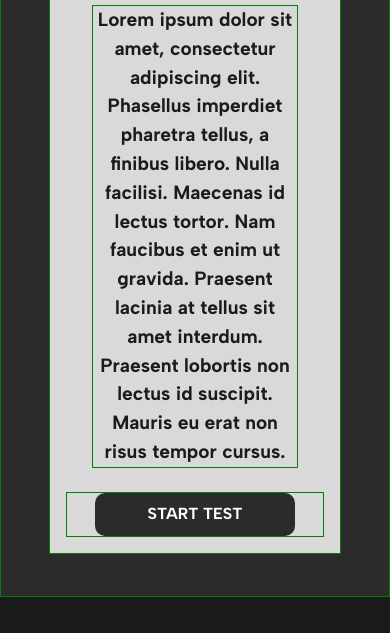
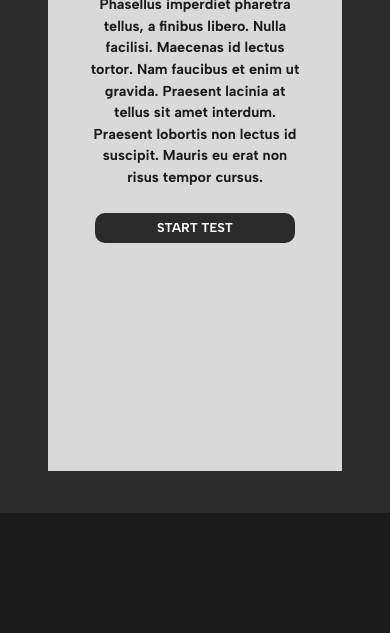
Before and after one commit to choco-melk/hackathon-democratech-Adobo-Ni-Clyde, a plain HTML site: page voting-test.html in a window 390 px wide. Shown: the part 211-844 px from the top of the page. Drawn offline with Linux system fonts and the light colour scheme.

Commit message:
finished on responsive web design for all websites :> -Jave

```diff
--- a/voting-test-stylesheet.css
+++ b/voting-test-stylesheet.css
@@ -310,9 +310,6 @@ h5, label{
 
 
 @media screen and (max-width: 1224px) {
-  body * {
-    border: solid 1px red;
-  }
   #start-test {
     h4 {
       font-size: 1.2rem;
@@ -335,15 +332,18 @@ h5, label{
 
 
 @media screen and (max-width: 890px) {
-  body * {
-    border: solid 1px green;
+  h5, p, a, .dark-button{
+    font-size: 0.8em !important;
+    line-height: 1.2em;
   }
-  h5, p {
-    font-size: 0.8em;
+  h4 {
+    font-size: 0.9em !important;
   }
-  h4 { font-size: 1em;}
+  #main-header-content {
+    height: 50px;
+  }
   #voting-test-body-container {
-    margin: 100px 0px 0px;
+    margin: 50px 0px 0px;
     >section {
       padding: 1em;
     }
@@ -359,4 +359,9 @@ h5, label{
     padding: 0.6em 1em;
   }
 
+  #finish-test {
+    #finish-test-body-content {
+      padding: 1em;
+    }
+  }
 }
--- a/voting-test.html
+++ b/voting-test.html
@@ -190,7 +190,7 @@
             <section id="finish-test-body-content">
                 <h2>Finished!</h2><br>
                 <h4>Lorem ipsum dolor sit amet, consectetur adipiscing elit. Phasellus imperdiet pharetra tellus, a finibus libero. Nulla facilisi. Maecenas id lectus tortor. Nam faucibus et enim ut gravida. Praesent lacinia at tellus sit amet interdum. Praesent lobortis non lectus id suscipit. Mauris eu erat non risus tempor cursus.</h4><br>
-                <a href="after-test-social-media-basic-home-page.html"><div id="goto-home-button" class="dark-button">GO TO HOME</div></a>
+                <a href="social-media-basic-home-page.html"><div id="goto-home-button" class="dark-button">GO TO HOME</div></a>
             </section>
         </section>
     </div>
```
